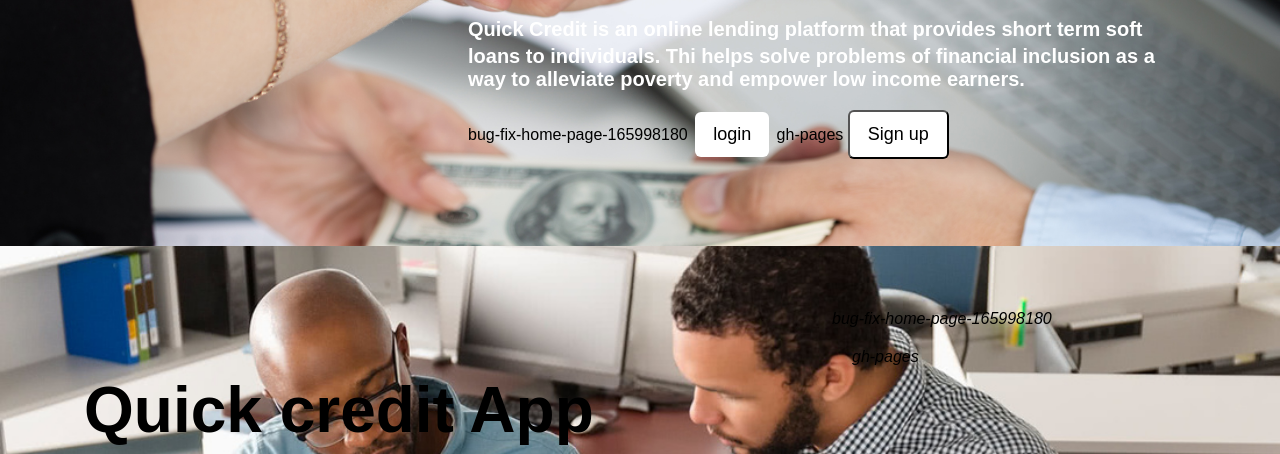
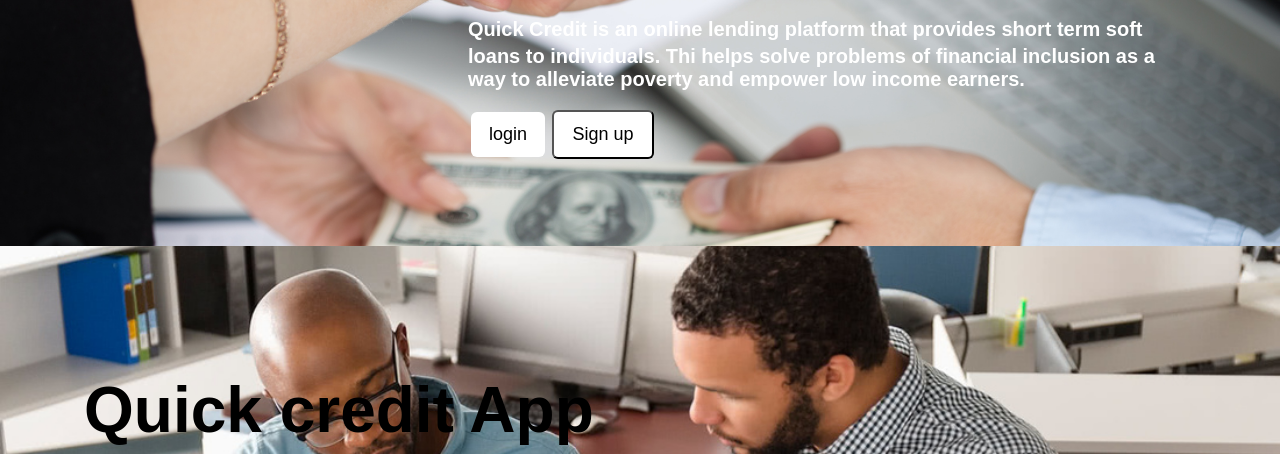
Before and after one commit to sabin18/Quicky_credit, a website: page UI/index.html in a window 1280 px wide. Shown: the part 346-800 px from the top of the page. Drawn offline with Linux system fonts and the light colour scheme.

Commit message:
[ch-#166028194] fix-UI-pages-#166028194

```diff
--- a/UI/index.html
+++ b/UI/index.html
@@ -36,7 +36,6 @@
       <h1 class="large-font" style="color:blue;"><b>Apply to get quick loan now !</b></h1>
       <p><span style="font-size:36px"></span><b class="medium-font">Quick Credit is an online lending platform that provides short term soft loans to individuals. Thi helps solve problems of financial inclusion as a way to alleviate poverty and empower low income earners.</b>
 </p>
- bug-fix-home-page-165998180
 <!--<i><input type="button" value="Login" class="button" onclick="window.location.href='login.html'"/>-->
   <i><div class="dropdown">
   <button onclick="mybutton()" class="dropbtn">login</button>
@@ -45,8 +44,6 @@
   <i><a href="login.html">Login as User</a></i>
 </div>
 </div></i>
-
- gh-pages
 </i>
   <i><input type="button" value="Sign up" class="button" onclick="window.location.href='signup.html'"/>
 </div></i>
@@ -62,9 +59,7 @@
 </p>
       <i><input type="button" value="Apply for Quick loan" class="button4" onclick="window.location.href='login.html'"/>
     </div>
- bug-fix-home-page-165998180
     <div class="column-33">
- gh-pages
     </div>
   </div>
 </div>
```
